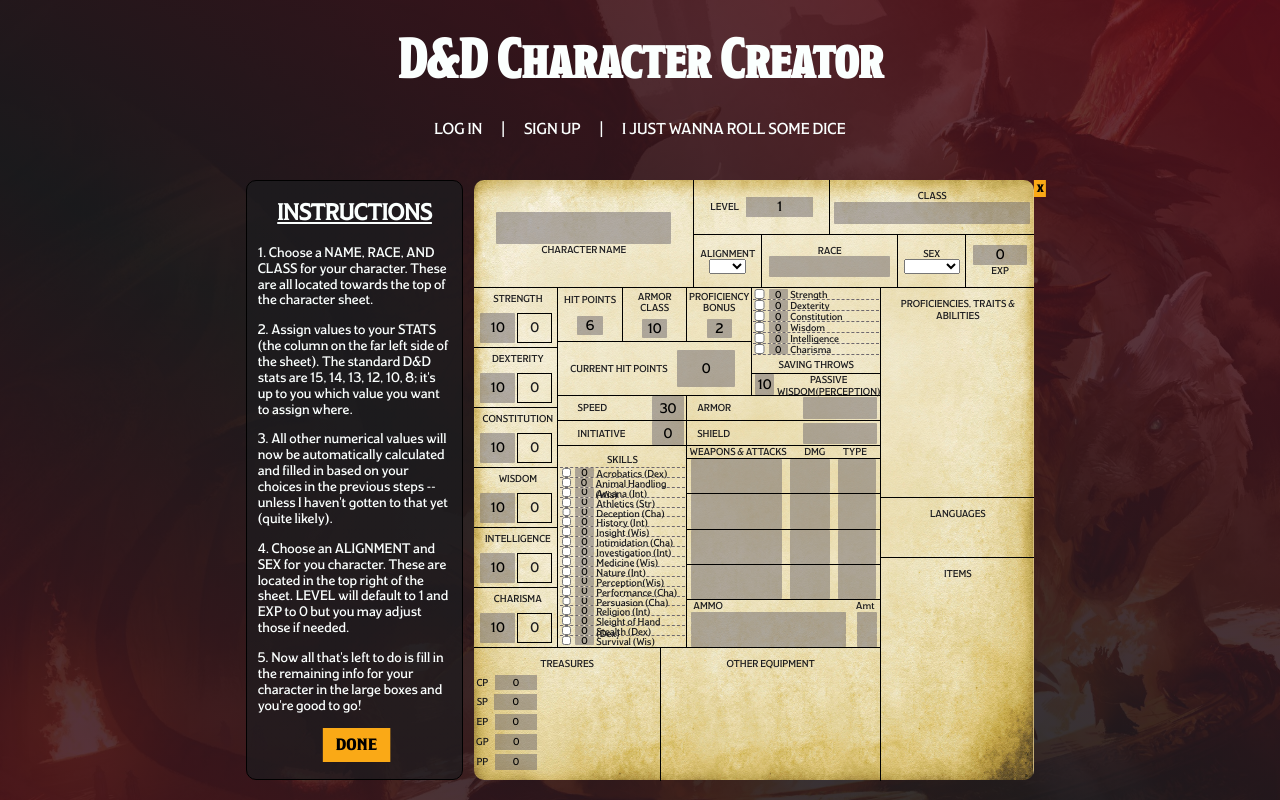
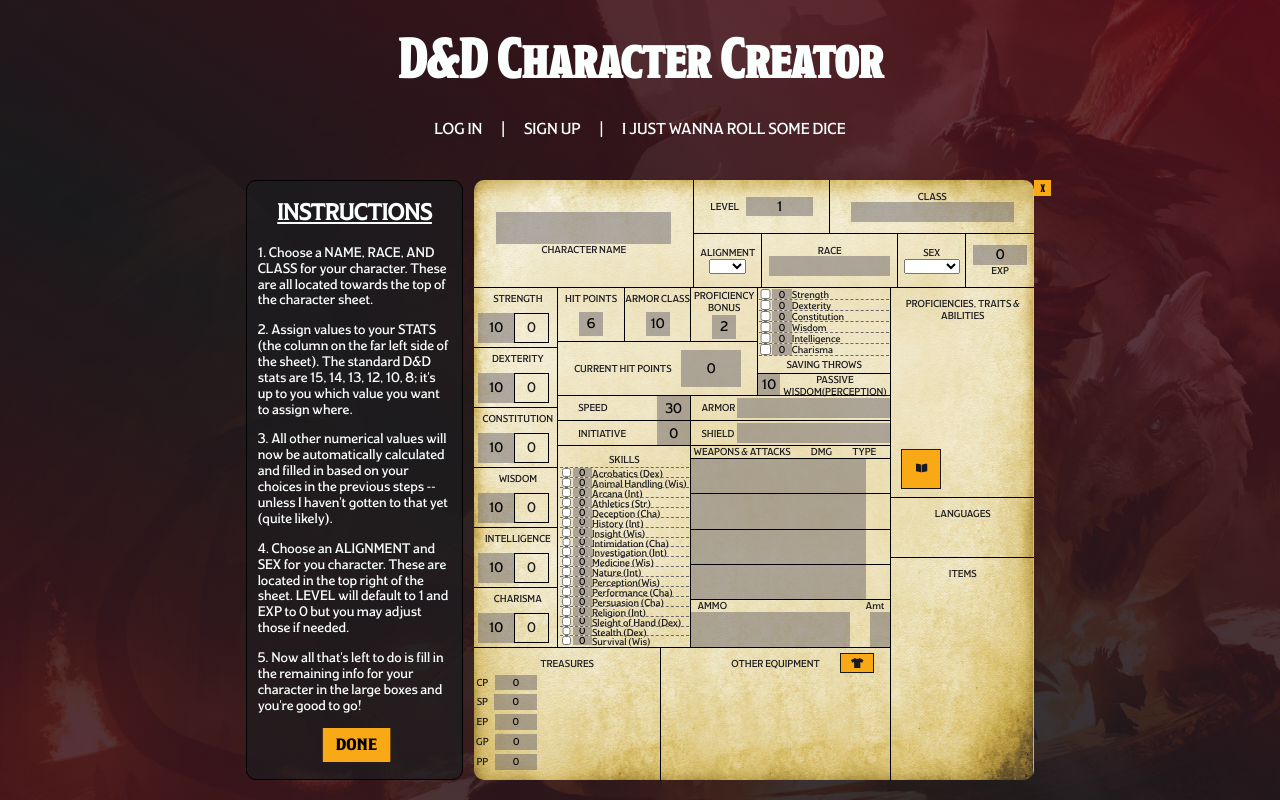
Before and after one commit to inclusivexor95/project-4, a React (Create React App) app: page /characters/new in a window 1280 px wide. Built offline with nearby package versions, Linux system fonts and the light colour scheme.

Commit message:
add spellbook/equipment components, general css/formatting

```diff
--- a/package.json
+++ b/package.json
@@ -3,6 +3,9 @@
   "version": "0.1.0",
   "private": true,
   "dependencies": {
+    "@fortawesome/fontawesome-svg-core": "^1.2.30",
+    "@fortawesome/free-solid-svg-icons": "^5.14.0",
+    "@fortawesome/react-fontawesome": "^0.1.11",
     "@testing-library/jest-dom": "^4.2.4",
     "@testing-library/react": "^9.5.0",
     "@testing-library/user-event": "^7.2.1",
--- a/src/components/CharCreate/CharCreate.css
+++ b/src/components/CharCreate/CharCreate.css
@@ -19,26 +19,26 @@
     border-radius: 1rem;
 }
 
-form input[type="text"], form input[type="number"] {
+.CharCreate form input[type="text"], form input[type="number"] {
     background-color: rgba(109, 103, 110, 0.5);
     border: 1px solid transparent;
     font-family: Tiamat Alt;
     text-align: center;
 }
 
-form input[type="text"]:hover, form input[type="number"]:hover {
+.CharCreate form input[type="text"]:hover, form input[type="number"]:hover {
     border: 1px solid #1b1b1e;
 }
 
-li {
+.CharCreate li {
     display: flex;
 }
 
-ul li input[type="text"] {
+.CharCreate ul li input[type="text"] {
     width: 15%;
 }
 
-form input[type="text"]:hover {
+.CharCreate form input[type="text"]:hover {
     cursor: text;
 }
 
@@ -98,8 +98,12 @@
     border-bottom: 1px solid black;
 }
 
+#classContainer label {
+    margin: 0 20%;
+}
+
 #classContainer input {
-    width: 100%;
+    width: 80%;
 }
 
 #alignmentContainer {
@@ -192,6 +196,12 @@
     align-items: center;
     border-right: 1px solid black;
     border-bottom: 1px solid black;
+    padding: 1% 0;
+}
+
+#hitPoints input, #armorClass input, #proficiencyBonus input {
+    width: 3vh;
+    height: 3vh;
 }
 
 #currentHitPoints {
@@ -395,6 +405,19 @@
     grid-column: 5 / 5;
     padding: 0 1% 1% 1%;
     border-bottom: 1px solid black;
+    position: relative;
+}
+
+#abilities button {
+    position: absolute;
+    bottom: 4%;
+    left: 7%;
+    /* background-color: #96031a; */
+    color: #1b1b1e;
+    border: 1px solid #1b1b1e;
+    max-width: 40px;
+    min-width: 40px;
+    height: 40px;
 }
 
 #languages {
@@ -460,9 +483,21 @@
     grid-column: 3 / 5;
     padding: 0 1% 1% 1%;
     border-right: 1px solid black;
+    position: relative;
 }
 
-textarea {
+#otherEquipment button {
+    position: absolute;
+    top: 4%;
+    right: 7%;
+    /* background-color: #96031a; */
+    color: #1b1b1e;
+    border: 1px solid #1b1b1e;
+    width: 15%;
+    height: 15%;
+}
+
+.CharCreate textarea {
     width: 100%;
     height: 80%;
     background: transparent;
@@ -498,13 +533,13 @@
     font-size: calc(1rem + 0.3vw);
 }
 
-h2 {
+.CharCreate h2 {
     text-align: center;
     font-size: calc(1.5rem + 0.6vw);
     text-decoration: underline;
 }
 
-input[type="submit"] {
+.CharCreate input[type="submit"]#doneButton {
     position: absolute;
     bottom: 3%;
     left: -25%;
@@ -516,7 +551,7 @@
     border: none;
 }
 
-input[type="submit"]:hover {
+.CharCreate input[type="submit"]:hover {
     cursor: pointer;
 }
 
@@ -548,3 +583,14 @@
     border: 1px solid transparent;
     cursor: default;
 }
+
+.SpellBook {
+    position: absolute;
+    top: calc(70% - 45vh);
+    right: 0;
+    width: 53vh;
+    height: 39.09vh;
+    /* background-color: red; */
+    background-image: url(/assets/book.png);
+    background-size: cover;
+}
--- a/src/components/CharCreate/CharCreate.jsx
+++ b/src/components/CharCreate/CharCreate.jsx
@@ -3,6 +3,9 @@
 import charactersService from '../../utils/charactersService';
 import RaceDrop from '../RaceDrop/RaceDrop';
 import ClassDrop from '../ClassDrop/ClassDrop';
+import SpellBook from '../SpellBook/SpellBook';
+import { FontAwesomeIcon } from '@fortawesome/react-fontawesome';
+import { faBookOpen, faTshirt } from '@fortawesome/free-solid-svg-icons';
 
 
 const CharCreate = ({ history, match, option }) => {
@@ -28,6 +31,8 @@
 
     const [showRaceDrop, setShowRaceDrop] = useState(false);
     const [showClassDrop, setShowClassDrop] = useState(false);
+    const [showSpellBook, setShowSpellBook] = useState(false);
+    const [showEquipment, setShowEquipment] = useState(false);
 
     const modifierArray = [-5, -5, -4, -4, -3, -3, -2, -2, -1, -1, 0, 0, 1, 1, 2, 2, 3, 3, 4, 4, 5, 5, 6, 6, 7, 7, 8, 8, 9, 9, 10];
     const proficiencyArray = [2, 2, 2, 2, 2, 3, 3, 3, 3, 4, 4, 4, 4, 5, 5, 5, 5, 6, 6, 6, 6];
@@ -448,6 +453,23 @@
         }
     };
 
+    const toggleSpellBook = () => {
+        if (showSpellBook === false) {
+            setShowSpellBook(true);
+        };
+        if (showSpellBook === true) {
+            setShowSpellBook(false);
+        };
+    };
+
+    const toggleEquipment = () => {
+        if (showEquipment === false) {
+            setShowEquipment(true);
+        };
+        if (showEquipment === true) {
+            setShowEquipment(false);
+        };
+    };
 
     const handleDelete = async (e) => {
         try {
@@ -460,7 +482,7 @@
         } catch (err) {
 
         }
-    }
+    };
 
     const updateState = (ajaxCharData) => {
         setCharData({
@@ -834,6 +856,7 @@
                 <div id="abilities">
                     <p>PROFICIENCIES, TRAITS & ABILITIES</p>
                     <textarea name="" id=""></textarea>
+                    <button type="button"><FontAwesomeIcon icon={faBookOpen} onClick={toggleSpellBook} /></button>
                 </div>
                 <div id="languages">
                     <p>LANGUAGES</p>
@@ -870,8 +893,9 @@
                 <div id="otherEquipment">
                     <p>OTHER EQUIPMENT</p>
                     <textarea name="items[2]" id="otherEquipmentText" value={charData.items[2]} className="Item" onChange={handleChange}></textarea>
+                    <button type="button"><FontAwesomeIcon icon={faTshirt} onClick={toggleEquipment} /></button>
                 </div>
-                <input type="submit" value="DONE"/>
+                <input type="submit" value="DONE" id="doneButton"/>
                 <div id="deleteCharContainer">
                     <button type="button" onClick={showDelete} id="deleteChar" >x</button>
                     <div>
@@ -880,8 +904,8 @@
                         <button type="button" onClick={hideDelete} id="noDelete">NO</button>
                     </div>
                 </div>
-
             </form>
+            {showSpellBook ? <SpellBook /> : null}
         </div>
     );
 }
--- a/src/components/DiceRoll/DiceRoll.jsx
+++ b/src/components/DiceRoll/DiceRoll.jsx
@@ -1,5 +1,4 @@
 import React, {useState} from 'react';
-import './DiceRoll.css';
 
 
 const DiceRoll = ({ rollChain, handlePlusMinus, plusMinus, handleRoll, rollResult }) => {
--- /dev/null
+++ b/src/components/SpellBook/SpellBook.jsx
@@ -0,0 +1,15 @@
+import React from 'react';
+
+
+const SpellBook = () => {
+
+
+    return (
+        <div className="SpellBook">
+
+        </div>
+    );
+};
+
+
+export default SpellBook;
--- a/src/pages/DiceRollPage/DiceRollPage.css
+++ b/src/pages/DiceRollPage/DiceRollPage.css
@@ -246,7 +246,7 @@
     background-color: rgb(155, 0, 155);
 }
 
-input[type="text"] {
+.DiceRollPage input[type="text"] {
     margin-left: 2%;
     margin-right: 2%;
     padding: 1%;
@@ -255,14 +255,14 @@
     cursor: default;
 }
 
-button {
+.DiceRollPage button {
     padding: 1% 1.5% 1% 1.5%;
     transform: scaleX(1.5);
     margin-left: 2%;
     margin-right: 2%;
 }
 
-button.SmallButton {
+.DiceRollPage button.SmallButton {
     margin: 0;
     transform: none;
     height: 3vh;
@@ -270,13 +270,13 @@
     padding: 0;
 }
 
-input[type="text"].NumInput {
+.DiceRollPage input[type="text"].NumInput {
     width: calc(4rem + 2vw);
     text-align: center;
     cursor: text;
 }
 
-input.RollResult {
+.DiceRollPage input.RollResult {
     width: calc(4rem + 2vw);
     text-align: center;
 }
--- a/src/pages/LandingPage/LandingPage.css
+++ b/src/pages/LandingPage/LandingPage.css
@@ -5,11 +5,11 @@
     margin: 8vh auto;
 }
 
-svg {
+.LandingPage svg {
     width: 100%;
     height: 100%;
 }
 
-polyline {
+.LandingPage polyline {
     stroke: white;
 }
```
Also changed, not shown: src/components/DiceRoll/DiceRoll.css (deleted), 2 other files (tests, documents, lock files or other folders).
